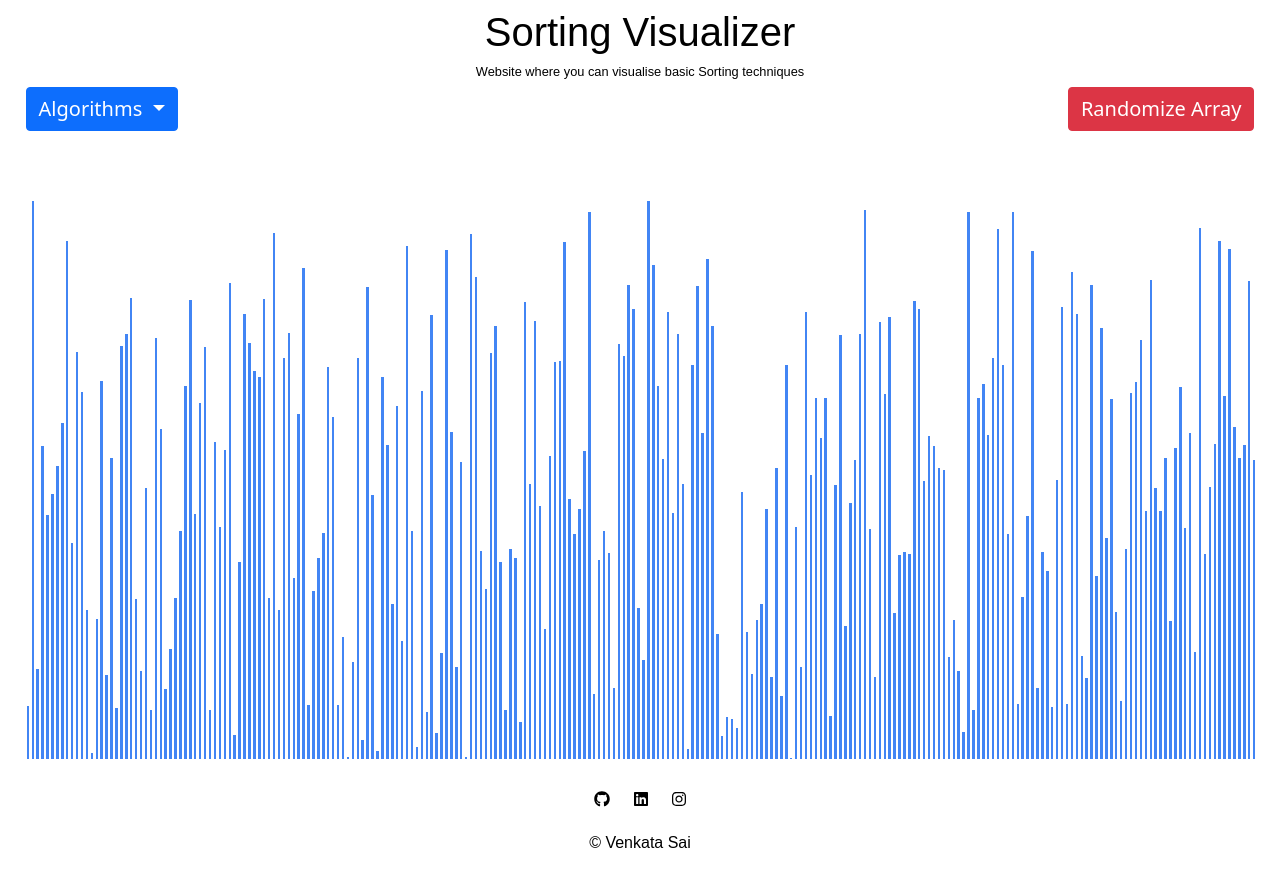
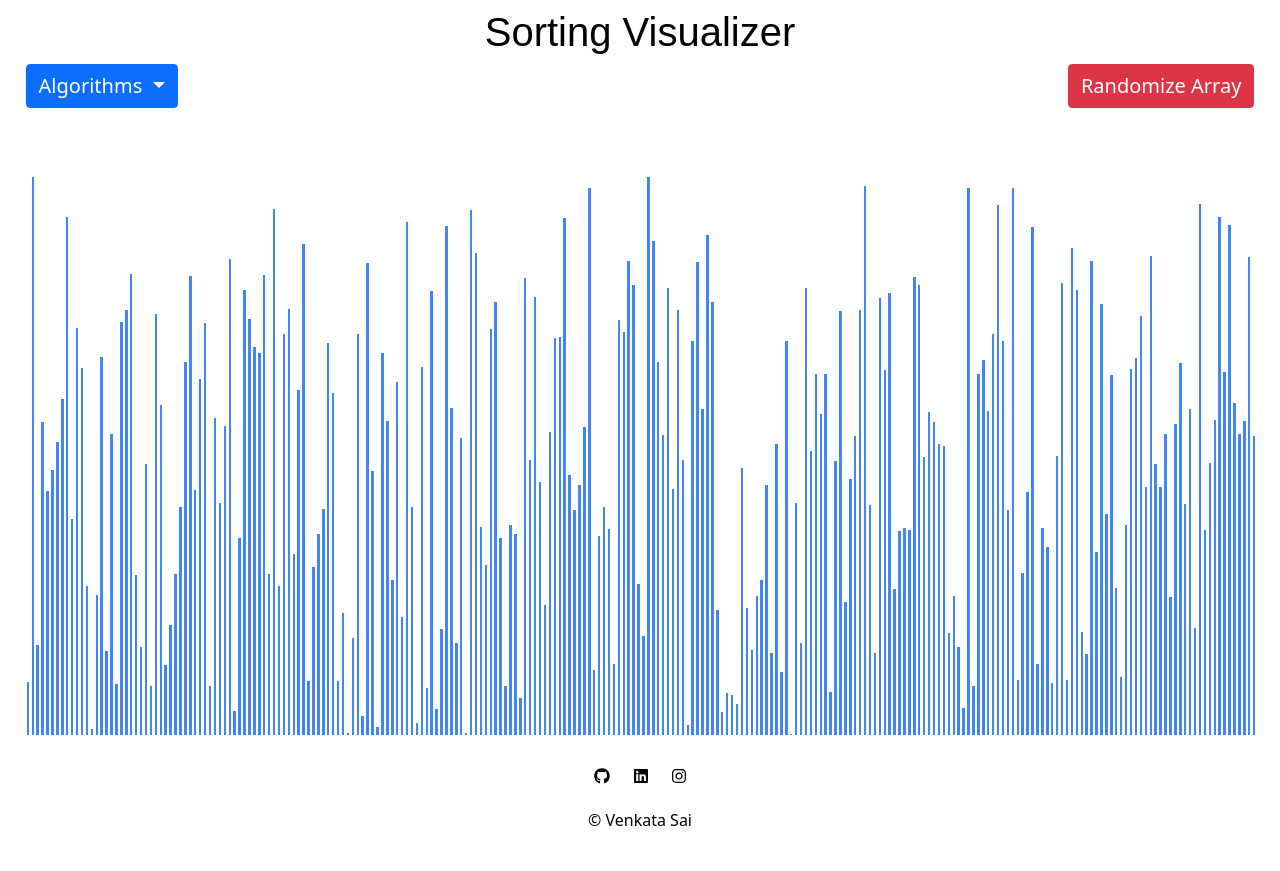
Before and after one commit to venkatasai24/Sorting-Visualizer, a plain HTML site: page index.html in a window 1280 px wide. After the commit the page ends 848 px from the top, so only its background shows below. Drawn offline with nearby package versions, Linux system fonts and the light colour scheme.

Commit message:
Update index.html

```diff
--- a/index.html
+++ b/index.html
@@ -2,6 +2,7 @@
 <html lang="en" data-bs-theme="dark">
 <head>
     <meta charset="UTF-8">
+    <meta name="description" content="sorting-visualizer">
     <meta http-equiv="X-UA-Compatible" content="IE=edge">
     <meta name="viewport" content="width=device-width, initial-scale=1.0">
     <!-- Favicon -->
@@ -20,7 +21,6 @@
 </head>
 <body onload="randomizeEntire()">
     <h1 id="sort">Sorting Visualizer</h1>
-    <h1 style="font-size: 1.6vh;">Website where you can visualise basic Sorting techniques</h1>
     <div class="dropdown">
         <button class="btn btn-primary button-response dropdown-toggle" type="button" id="dropdownMenu2" data-bs-toggle="dropdown" aria-expanded="false">
         Algorithms
@@ -300,7 +300,7 @@
         <a href="https://github.com/venkatasai24"  target="_blank" class="foot-link"><i class="social-icon fab fa-github"></i></a>
         <a href="https://www.linkedin.com/in/venkata-sai-vedurupaka/"  target="_blank" class="foot-link"><i class="social-icon fab fa-linkedin"></i></a>
         <a href="https://www.instagram.com/venkatasai__24/"  target="_blank" class="foot-link"><i class="social-icon fab fa-instagram"></i></a>
-        <p style="font-family: Arial, Helvetica, sans-serif ;">© Venkata Sai</a></p>
+        <p>© Venkata Sai</p>
     </div>
 </footer>
 </html>
```
